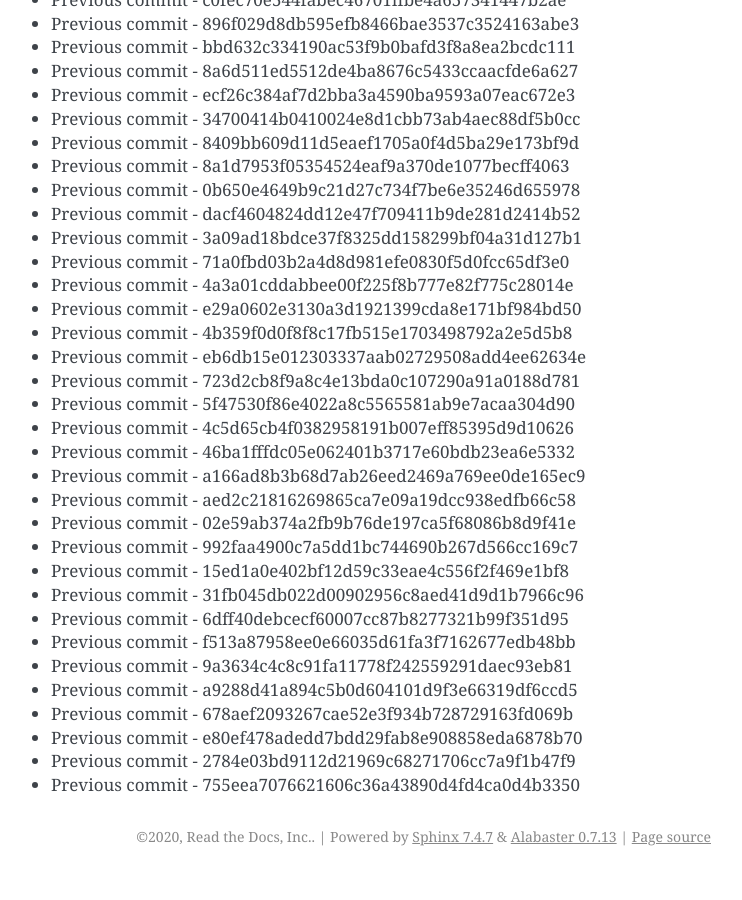
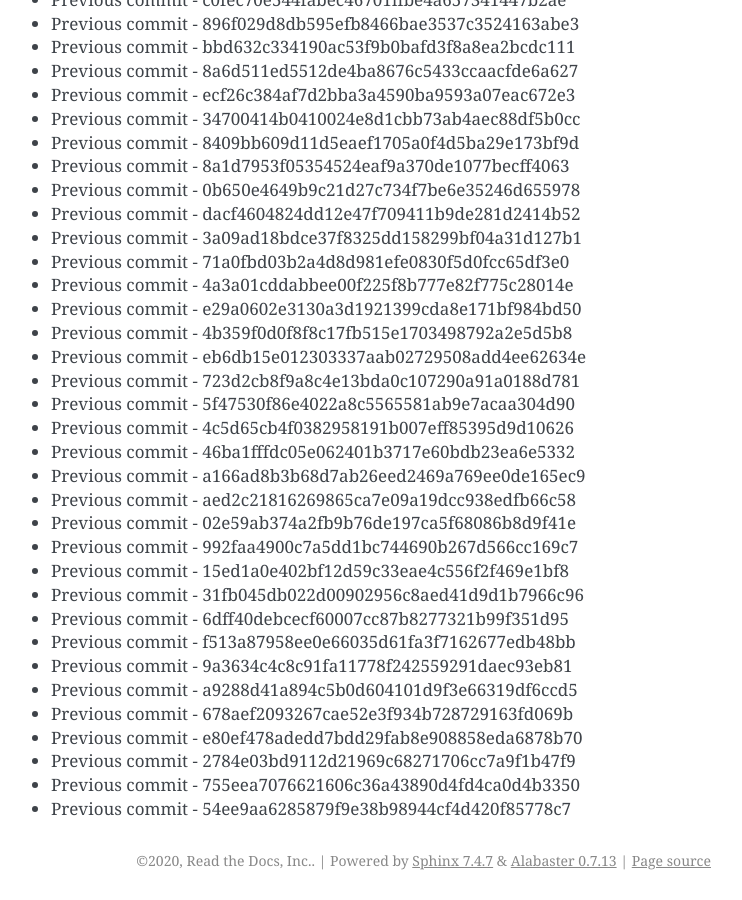
Before and after one commit to readthedocs/rtd-git-stresstest, a Sphinx documentation site: the page built from docs/updates.rst, in a window 1280 px wide and 900 px high, scrolled down 4368 px. Shown: the whole window, without its empty margins (399-1141 px from the left). Built offline with Sphinx 7.4.7, drawn with Linux system fonts in a browser that asks for light colours; before the commit the page ends 5244 px from its top, so only the background shows below that.

Commit message:
Generating commit from previous: 54ee9aa6285879f9e38b98944cf4d420f85778c7

```diff
--- a/docs/updates.rst
+++ b/docs/updates.rst
@@ -215,3 +215,4 @@ It can be tested for any performance characteristics.
 * Previous commit - e80ef478adedd7bdd29fab8e908858eda6878b70
 * Previous commit - 2784e03bd9112d21969c68271706cc7a9f1b47f9
 * Previous commit - 755eea7076621606c36a43890d4fd4ca0d4b3350
+* Previous commit - 54ee9aa6285879f9e38b98944cf4d420f85778c7
```
